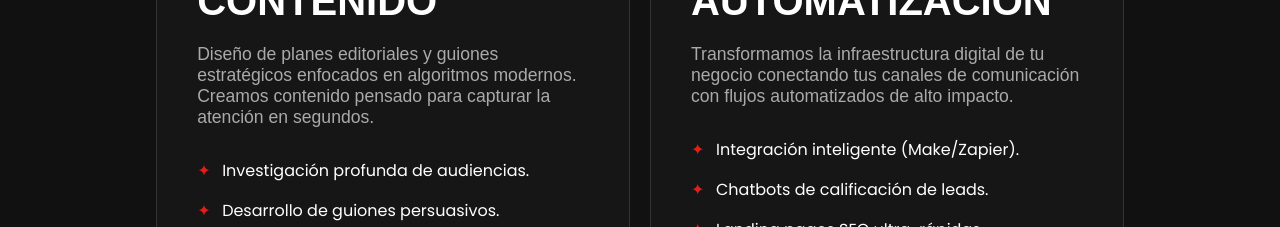
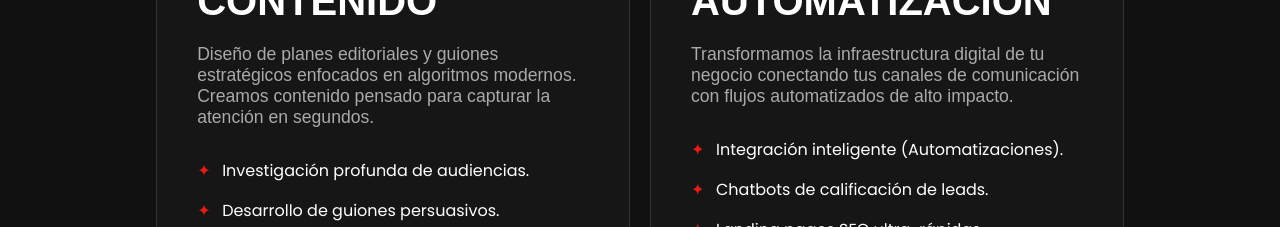
Before and after one commit to zLucky090802/marketing-page, an Angular app: page / in a window 1280 px wide. Shown: the part 2660-2887 px from the top of the page. Built offline with nearby package versions, Linux system fonts and the light colour scheme.

Commit message:
fix: paragraph in service page

```diff
--- a/src/app/features/landing/components/our-services/our-services.component.html
+++ b/src/app/features/landing/components/our-services/our-services.component.html
@@ -22,7 +22,7 @@
       <h3>Tecnología & Automatización</h3>
       <p>Transformamos la infraestructura digital de tu negocio conectando tus canales de comunicación con flujos automatizados de alto impacto.</p>
       <ul class="service-list-dark">
-        <li>Integración inteligente (Make/Zapier).</li>
+        <li>Integración inteligente (Automatizaciones).</li>
         <li>Chatbots de calificación de leads.</li>
         <li>Landing pages SEO ultra-rápidas.</li>
         <li>Arquitectura modular escalable.</li>
```
